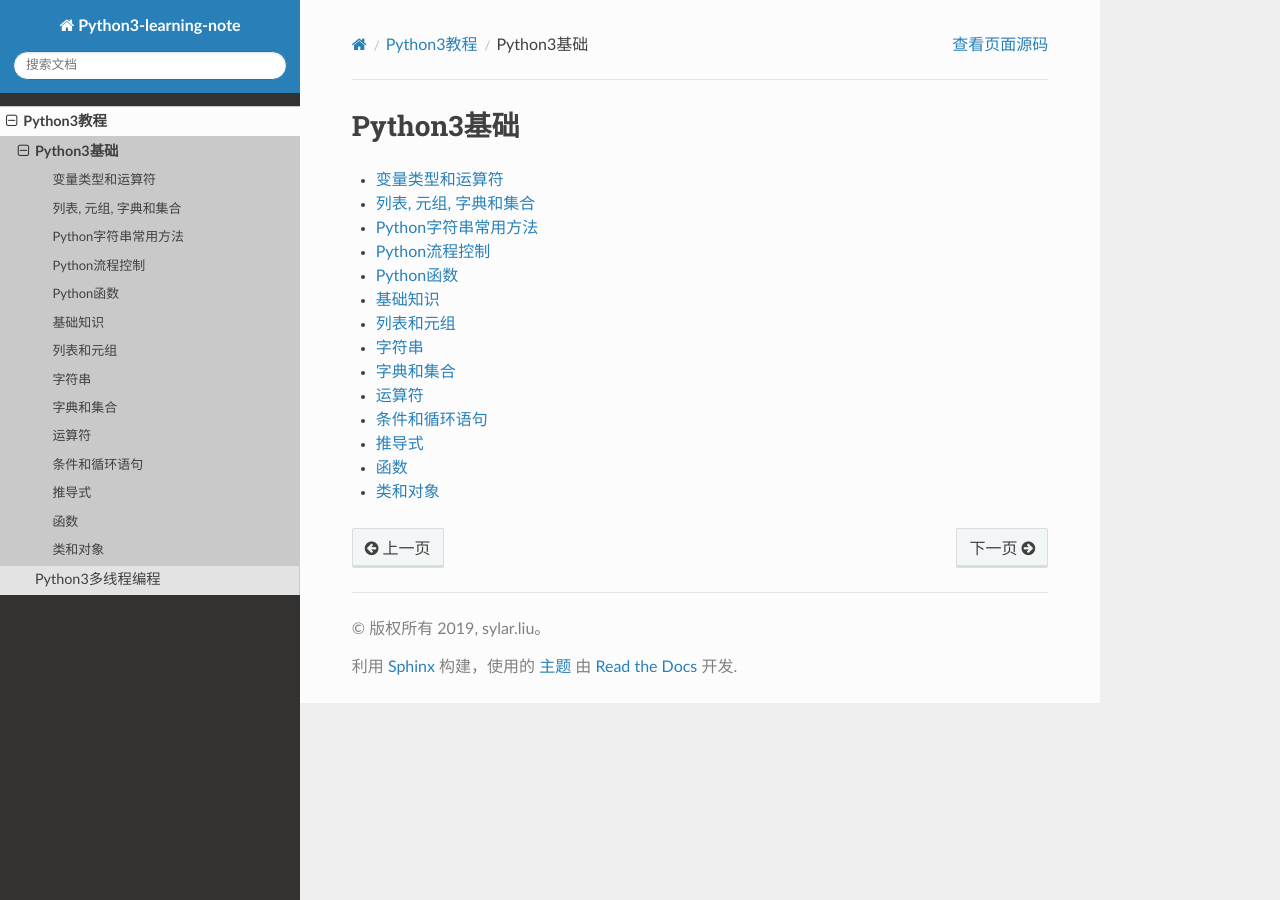
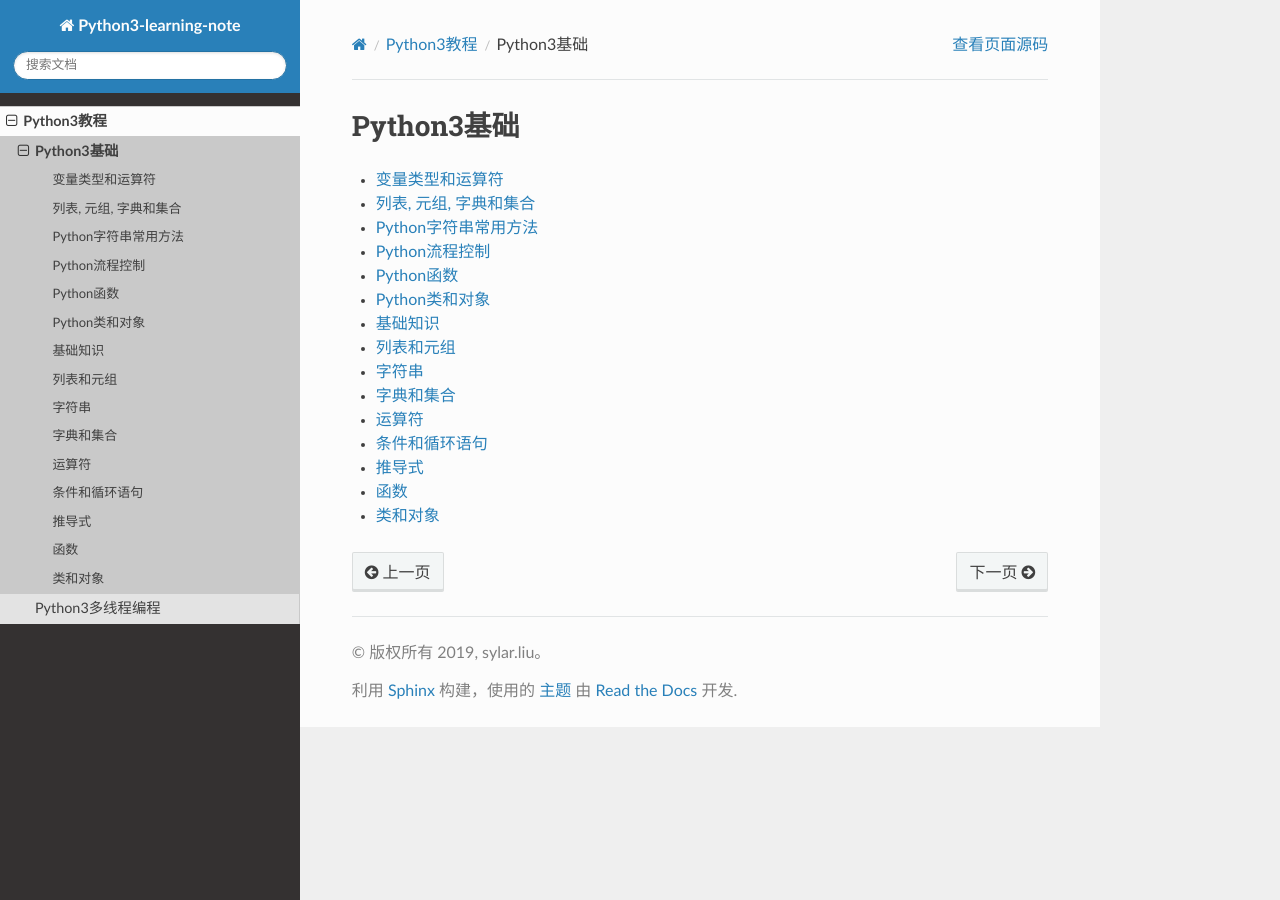
Before and after one commit to My-LearningNotes/Python3, a Sphinx documentation site: the page built from source/tutorial/basics/index.rst, in a window 1280 px wide. Built offline with Sphinx 7.4.7 and the Read the Docs theme 2.0.0, drawn with Linux system fonts in a browser that asks for light colours; part of the change alters nothing that is shown.

Commit message:
增加关于类和对象的笔记

```diff
--- /dev/null
+++ b/source/tutorial/basics/class/index.rst
@@ -0,0 +1,7 @@
+Python类和对象
+==============
+
+Python语言在设计之初, 就定位为一门面向对象的编程语言, "Python中一切皆对象"就是对Python这门编程语言的完美诠释.
+
+类和对象是Python的重要特征, 相比其它面向对象语言, Python很容易就可以创建出一个类和对象.
+同时, Python也支持面向对象的三大特征: 封装, 继承和多态.
--- a/source/tutorial/basics/index.rst
+++ b/source/tutorial/basics/index.rst
@@ -9,6 +9,7 @@ Python3基础
     string/index
     process_control/index
     function/index
+    class/index
     intro
     list_tuple
     string
```
